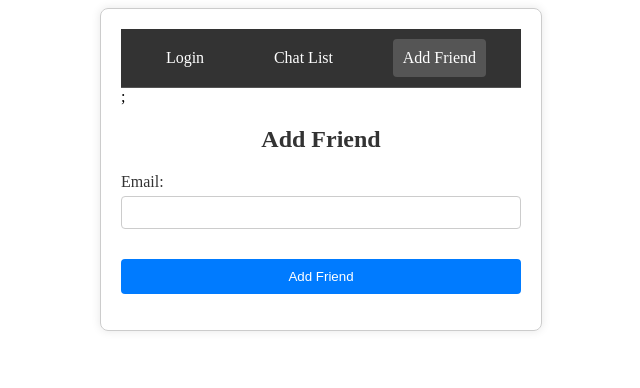
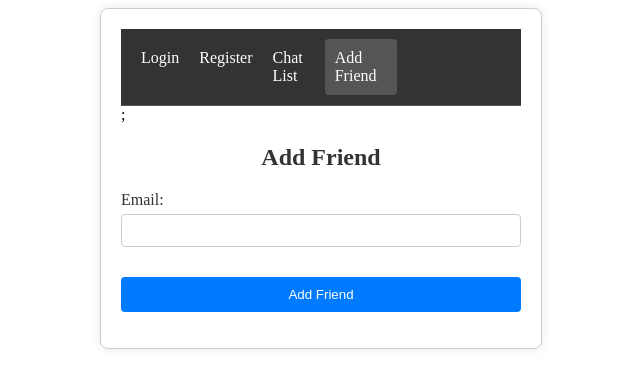
Before and after one commit to JustcallD/ChatApp_Client, a React (Vite) app: page /addfriend in a window 1280 px wide. Shown: the top 388 px of the page, without its empty margins (319-959 px from the left). Built offline with nearby package versions, Linux system fonts and the light colour scheme; no server answers.

Commit message:
register route added

```diff
--- a/src/App.jsx
+++ b/src/App.jsx
@@ -4,6 +4,8 @@ import Chat from "./components/Chat";
 import ChatList from "./components/ChatList";
 import Home from "./components/Home";
 import CreateConvo from "./components/CreateConvo";
+import Register from "./components/register";
+
 // import GetMessages from "./components/GetMessages";
 
 const App = () => {
@@ -12,6 +14,7 @@ const App = () => {
       <Routes>
         <Route path="/" element={<Home />} />
         <Route path="/login" element={<Login />} />
+        <Route path="/register" element={<Register />} />
         <Route path="/:sender/:receiver" element={<Chat />} />
         <Route path="/list" element={<ChatList />} />
         <Route path="/addfriend" element={<CreateConvo />} />
--- a/src/components/Navbar.jsx
+++ b/src/components/Navbar.jsx
@@ -1,13 +1,99 @@
+// import { Link, useLocation } from "react-router-dom";
+
+// const Navbar = () => {
+//   const navStyle = {
+//     display: "flex",
+//     justifyContent: "space-around",
+//     padding: "10px",
+//     background: "#333",
+//     color: "#fff",
+//     borderBottom: "1px solid #555",
+//   };
+
+//   const linkStyle = {
+//     textDecoration: "none",
+//     color: "#fff",
+//     padding: "10px",
+//     borderRadius: "4px",
+//     transition: "background 0.3s",
+//   };
+
+//   const activeLinkStyle = {
+//     background: "#555",
+//   };
+
+//   const location = useLocation();
+
+//   return (
+//     <nav style={navStyle}>
+//       <Link
+//         to="/login"
+//         style={{
+//           ...linkStyle,
+//           ...(location.pathname === "/login" && activeLinkStyle),
+//         }}
+//       >
+//         Login
+//       </Link>
+//       <Link
+//         to="/register"
+//         style={{
+//           ...linkStyle,
+//           ...(location.pathname === "/register" && activeLinkStyle),
+//         }}
+//       >
+//         Add Friend
+//       </Link>
+//       <Link
+//         to="/list"
+//         style={{
+//           ...linkStyle,
+//           ...(location.pathname === "/list" && activeLinkStyle),
+//         }}
+//       >
+//         Chat List
+//       </Link>
+//       <Link
+//         to="/addfriend"
+//         style={{
+//           ...linkStyle,
+//           ...(location.pathname === "/addfriend" && activeLinkStyle),
+//         }}
+//       >
+//         Add Friend
+//       </Link>
+//     </nav>
+//   );
+// };
+
+// export default Navbar;
+
+import { useState } from "react";
 import { Link, useLocation } from "react-router-dom";
 
 const Navbar = () => {
+  const [isMobileMenuOpen, setMobileMenuOpen] = useState(false);
+  const location = useLocation();
+
+  const toggleMobileMenu = () => {
+    setMobileMenuOpen(!isMobileMenuOpen);
+  };
+
   const navStyle = {
     display: "flex",
-    justifyContent: "space-around",
+    justifyContent: "space-between",
+    alignItems: "center",
     padding: "10px",
     background: "#333",
     color: "#fff",
     borderBottom: "1px solid #555",
+  };
+
+  const linkContainerStyle = {
+    display: "flex",
+    justifyContent: "space-around",
+    width: isMobileMenuOpen ? "100%" : "70%",
+    transition: "width 0.3s",
   };
 
   const linkStyle = {
@@ -22,10 +108,31 @@ const Navbar = () => {
     background: "#555",
   };
 
-  const location = useLocation();
+  const mobileMenuIconStyle = {
+    fontSize: "1.5rem",
+    cursor: "pointer",
+    display: "none",
+  };
+
+  const mobileMenuStyle = {
+    display: "flex",
+    flexDirection: "column",
+    alignItems: "center",
+    position: "absolute",
+    top: "60px",
+    left: 0,
+    width: "100%",
+    background: "#333",
+    zIndex: 1,
+  };
+
+  if (isMobileMenuOpen) {
+    mobileMenuIconStyle.display = "block";
+  }
 
   return (
     <nav style={navStyle}>
+      <div style={linkContainerStyle}>
         <Link
           to="/login"
           style={{
@@ -34,6 +141,15 @@ const Navbar = () => {
           }}
         >
           Login
+        </Link>
+        <Link
+          to="/register"
+          style={{
+            ...linkStyle,
+            ...(location.pathname === "/register" && activeLinkStyle),
+          }}
+        >
+          Register
         </Link>
         <Link
           to="/list"
@@ -53,6 +169,30 @@ const Navbar = () => {
         >
           Add Friend
         </Link>
+      </div>
+
+      <i
+        className={`fas fa-bars`}
+        style={mobileMenuIconStyle}
+        onClick={toggleMobileMenu}
+      />
+
+      {isMobileMenuOpen && (
+        <div style={mobileMenuStyle}>
+          <Link to="/login" style={linkStyle}>
+            Login
+          </Link>
+          <Link to="/register" style={linkStyle}>
+            Register
+          </Link>
+          <Link to="/list" style={linkStyle}>
+            Chat List
+          </Link>
+          <Link to="/addfriend" style={linkStyle}>
+            Add Friend
+          </Link>
+        </div>
+      )}
     </nav>
   );
 };
--- a/src/components/register.jsx
+++ b/src/components/register.jsx
@@ -2,7 +2,7 @@ import { useState } from "react";
 import axios from "axios";
 import { useNavigate } from "react-router-dom";
 
-const Login = () => {
+const Register = () => {
   const [email, setEmail] = useState("");
   const [message, setMessage] = useState("");
 
@@ -95,4 +95,4 @@ const buttonStyle = {
   cursor: "pointer",
 };
 
-export default Login;
+export default Register;
```
Lines whose indentation alone changed are shown as unchanged.
